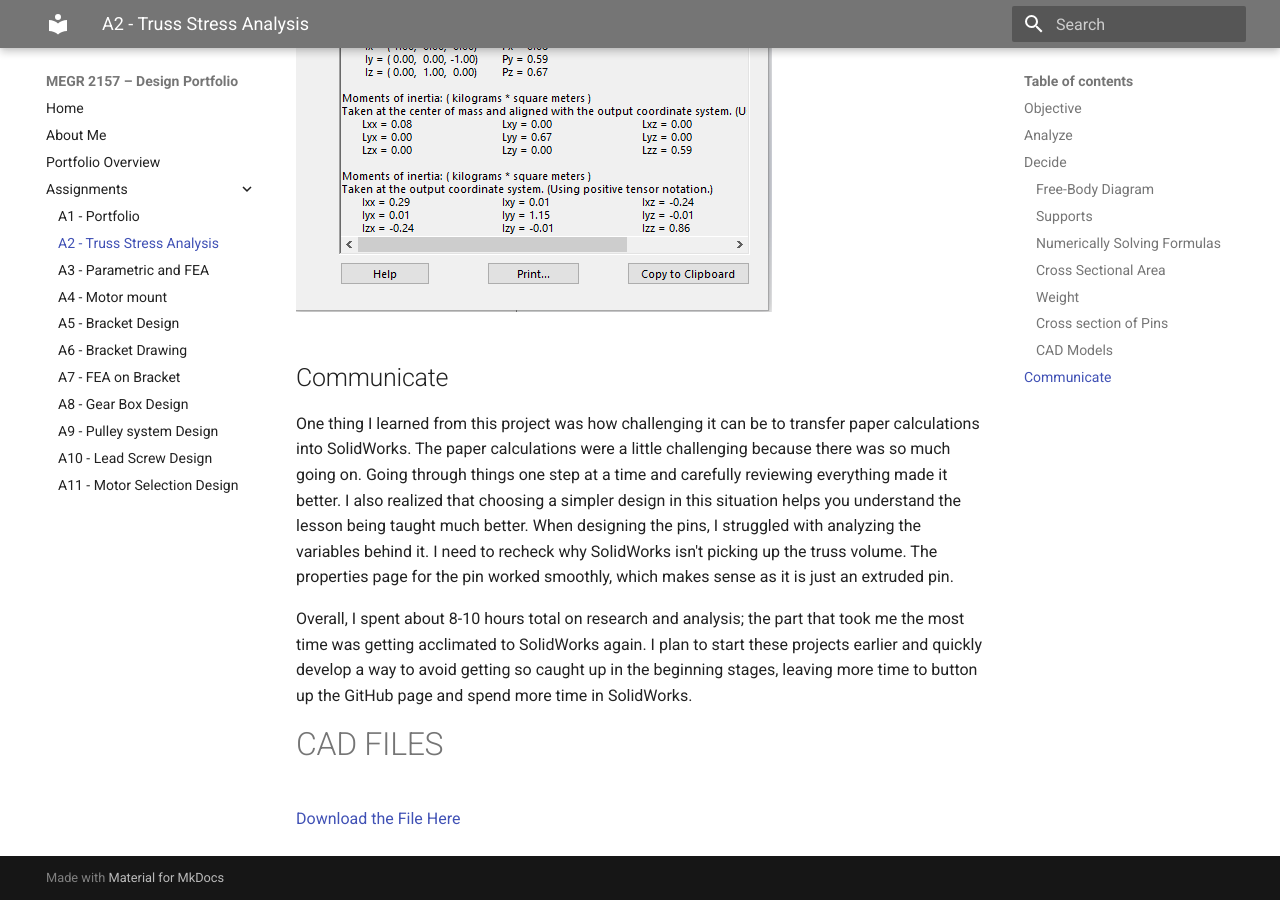
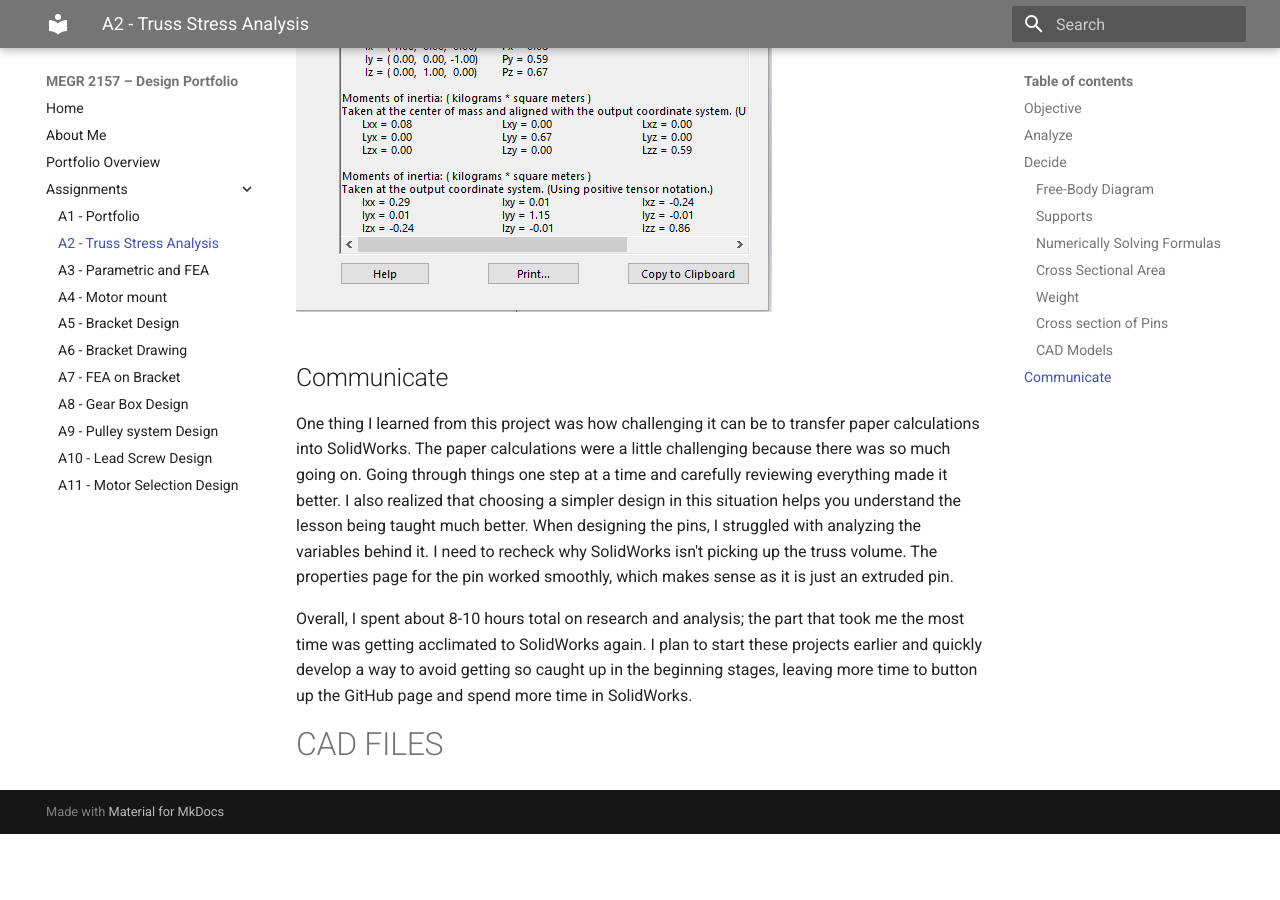
Before and after one commit to JHernPR/MEGR-2157-portfolio, an MkDocs documentation site: the page built from docs/assignments/A02/index.md, in a window 1280 px wide and 900 px high, scrolled down 6999 px. Built offline with MkDocs 1.6.1 and Material for MkDocs 9.7.7, drawn with Linux system fonts in a browser that asks for light colours; after the commit the page ends 7833 px from its top, so only the background shows below that.

Commit message:
Update index.md

```diff
--- a/docs/assignments/A02/index.md
+++ b/docs/assignments/A02/index.md
@@ -78,4 +78,3 @@ Overall, I spent about 8-10 hours total on research and analysis; the part that
 
 
 # CAD FILES
-[Download the File Here](https://github.com/JHernPR/MEGR-2157-portfolio/blob/main/docs/assignments/A02/JHA_A2.zip)
```
